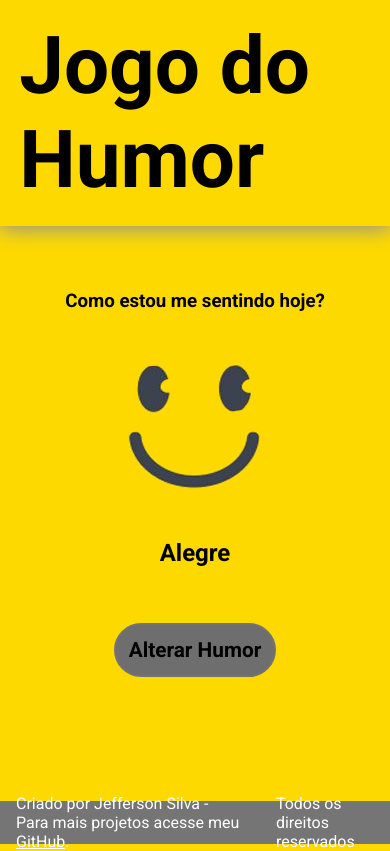
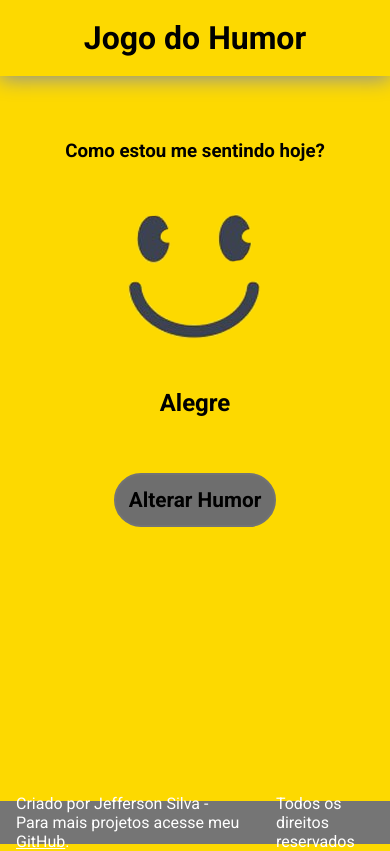
Before and after one commit to jeffersonluiz27/Modulo2-Projeto1-JogoHumor, a plain HTML site: page index.html in a window 390 px wide. Drawn offline with Linux system fonts and the light colour scheme.

Commit message:
media h1

```diff
--- a/assets/css/style.css
+++ b/assets/css/style.css
@@ -20,7 +20,6 @@ header{
   display: flex;
   justify-content: center;
   align-items: center;
-  flex-wrap: wrap;
   box-shadow: 0 .2rem 1.2rem 0 rgb(141, 147, 151);
   box-sizing: border-box;
   flex-direction: row;
@@ -38,6 +37,8 @@ header div{
   margin: 0 auto;
 }
 
+
+
 main{
   flex: 1;
   margin-top: 4rem;
@@ -46,7 +47,10 @@ main{
   flex-direction: column;
   align-items: center;
   height:auto;
+  flex-wrap: wrap;
 }
+
+
 
 section#section-img{
   margin-bottom: .8rem;
@@ -90,3 +94,9 @@ footer{
 #link{
   color: rgb(255, 255, 255);
 }
+
+@media only screen and (max-width: 600px){
+  h1{
+    font-size: 2rem;
+  }
+}
```
